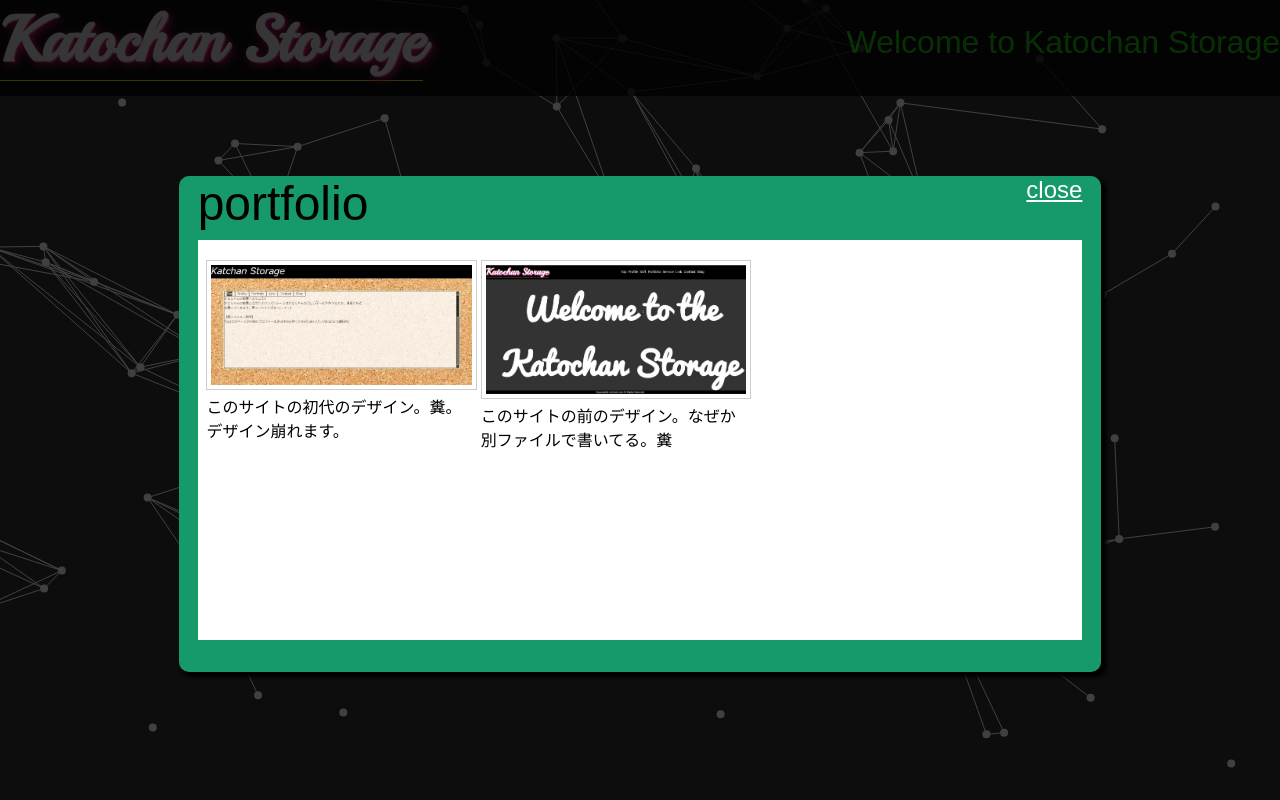
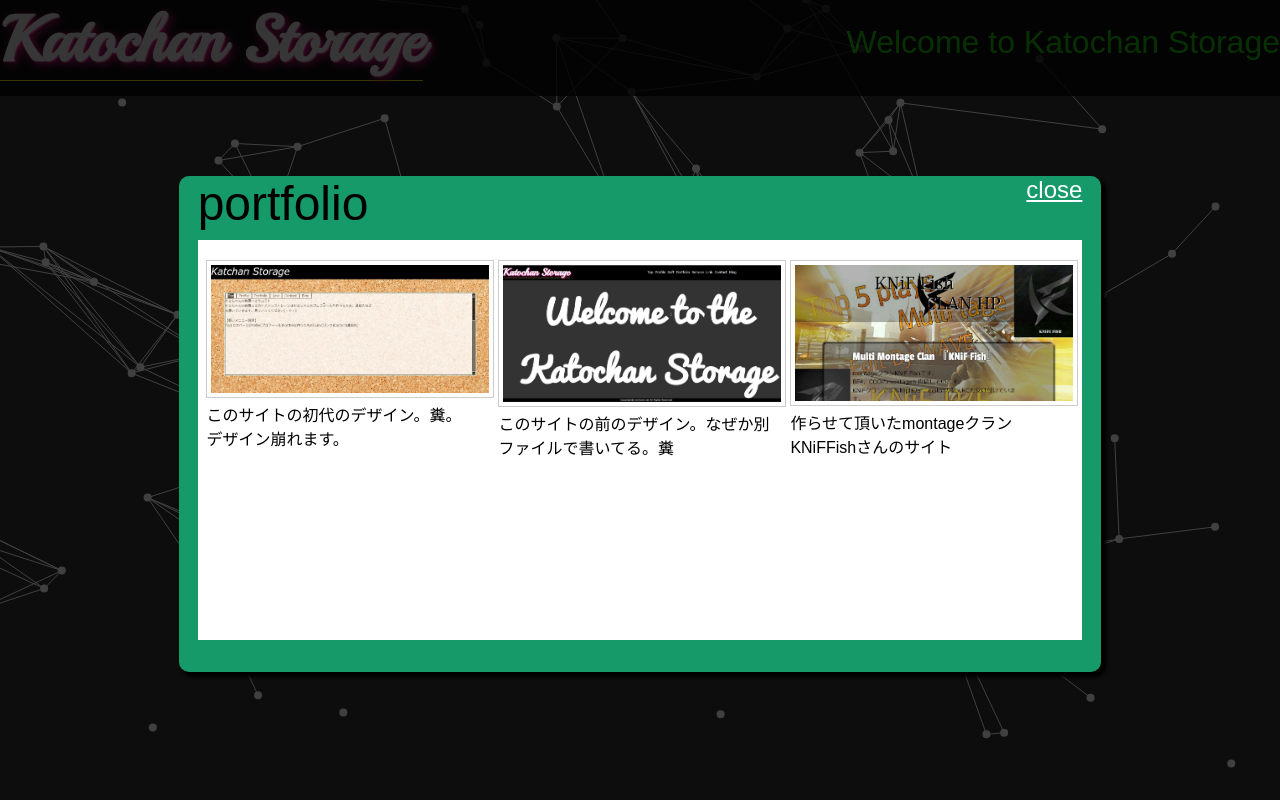
Before and after one commit to no1fushi/My, a plain HTML site: page index.html in a window 1280 px wide. Both pictures are taken after a click on the element "portfolio". Drawn offline with Linux system fonts and the light colour scheme.

Commit message:
add portfilio  KNiFFish

```diff
--- a/css/style.css
+++ b/css/style.css
@@ -316,7 +316,7 @@ background-color: rgba(10, 100, 100, 1);
 /*portfolio*/
 	.expand{
 	margin-top:20px;
-	width:30%;
+	width:32%;
 	float:left;
 	margin-left:1%;
 	}
--- a/index.html
+++ b/index.html
@@ -129,6 +129,10 @@
 						<a href="portsfolio/Designver2/"><img src="img/portfolio/Designver2.JPG" alt=""></a>
 						<p>このサイトの前のデザイン。なぜか別ファイルで書いてる。糞</p>
 					</div>
+					<div class="expand">
+						<a href="http://kniffish.webcrow.jp/"><img src="img/portfolio/KNiFFish.JPG" alt=""></a>
+						<p>作らせて頂いたmontageクランKNiFFishさんのサイト</p>
+					</div>
 				</div>
 			</div>
 		</section>
```
Also changed, not shown: img/portfolio/KNiFFish.JPG (added).
